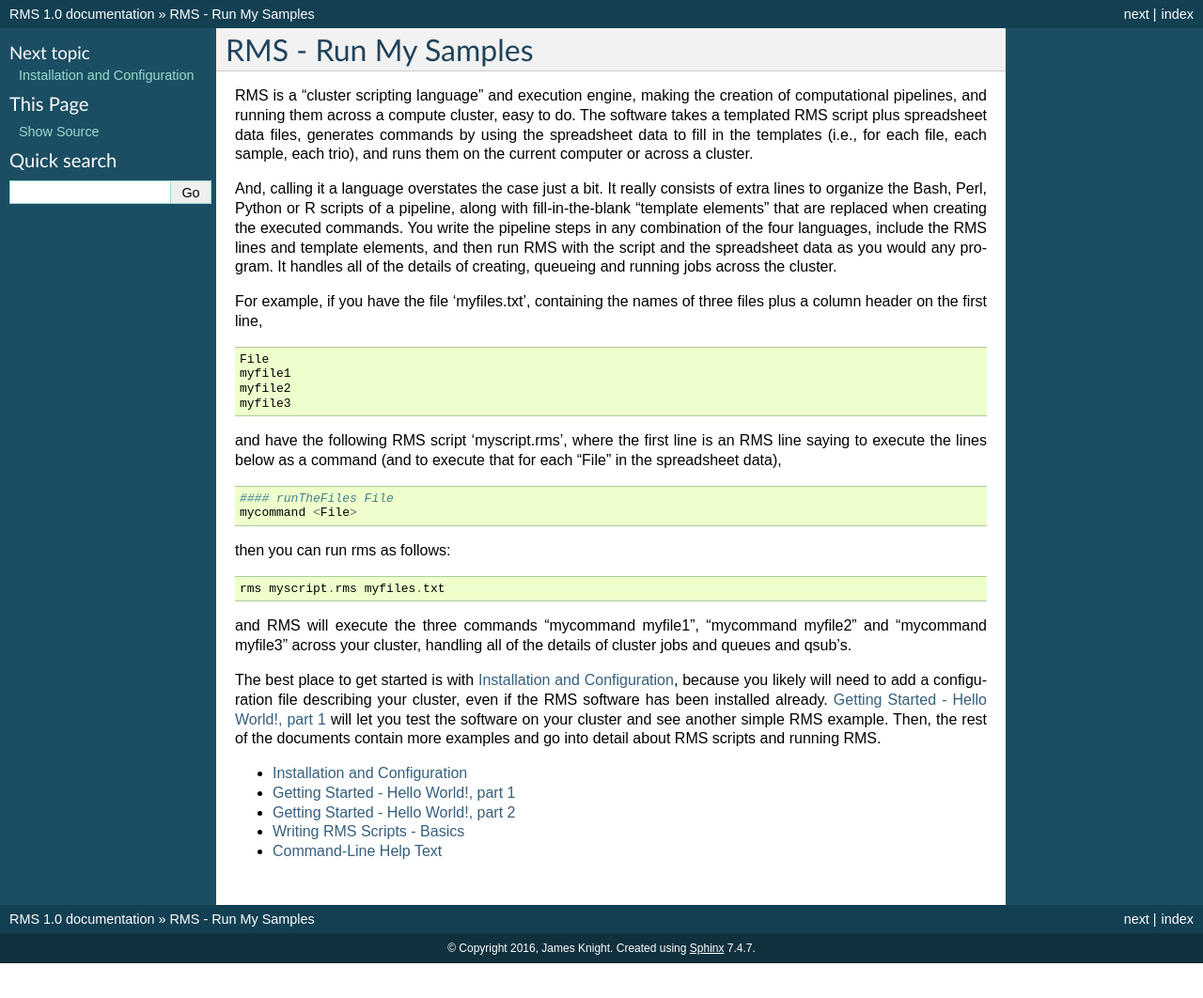
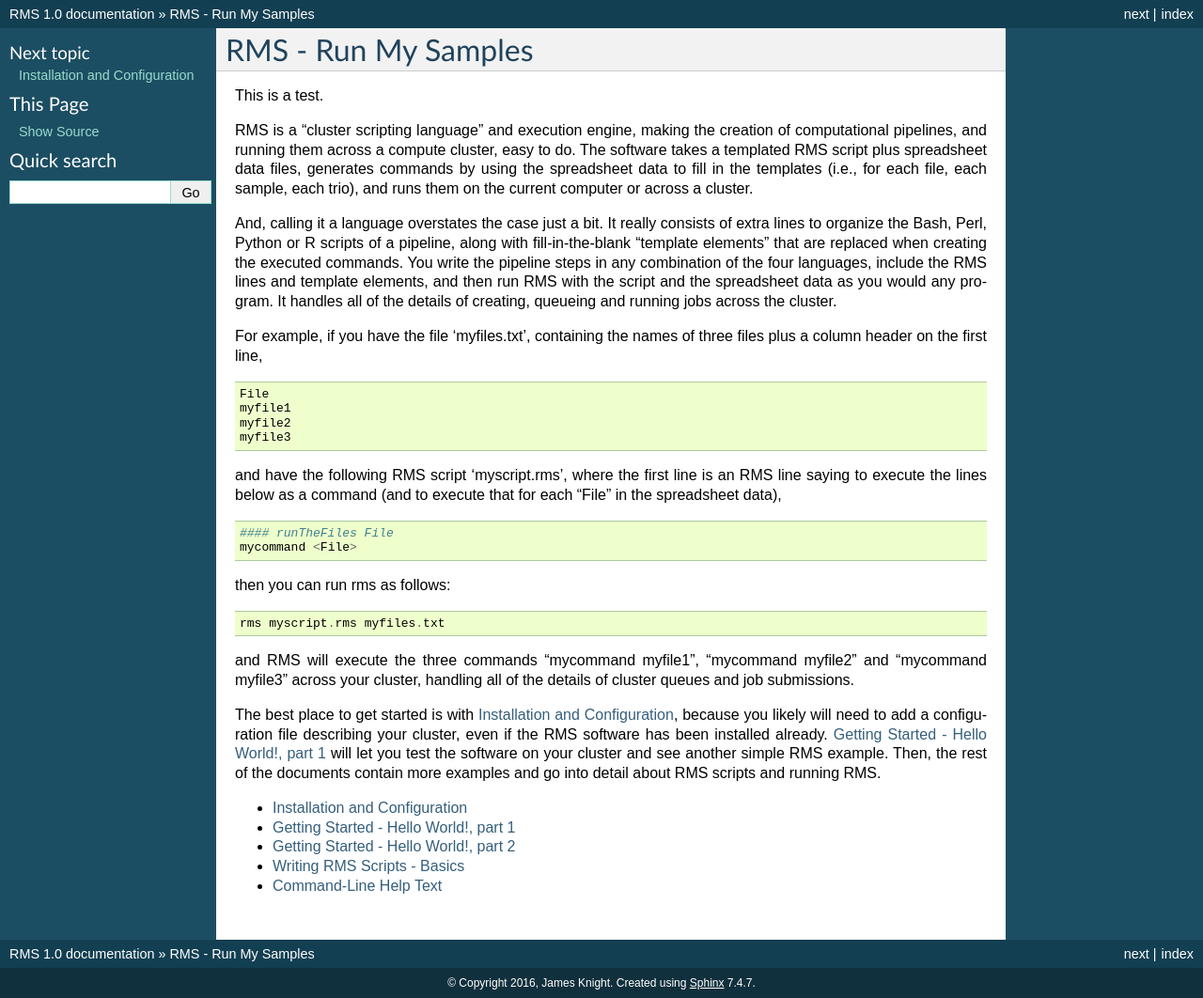
Before and after one commit to knightjimr/rms, a Sphinx documentation site: the page built from docs/index.rst, in a window 1280 px wide. Shown: the whole page at 94% size. Built offline with Sphinx 7.4.7, drawn with Linux system fonts in a browser that asks for light colours; before the commit the page ends 1025 px from its top, so only the background shows below that.

Commit message:
Test readthedocs change

```diff
--- a/docs/index.rst
+++ b/docs/index.rst
@@ -5,6 +5,8 @@
 
 RMS - Run My Samples
 ====================
+
+This is a test.
 
 RMS is a “cluster scripting language” and execution engine, making the creation of computational
 pipelines, and running them across a compute cluster, easy to do.  The software takes a templated
@@ -38,7 +40,7 @@ then you can run rms as follows: ::
    rms myscript.rms myfiles.txt
 
 and RMS will execute the three commands "mycommand myfile1", "mycommand myfile2" and "mycommand
-myfile3" across your cluster, handling all of the details of cluster jobs and queues and qsub's.
+myfile3" across your cluster, handling all of the details of cluster queues and job submissions.
 
 The best place to get started is with :doc:`installation`, because you likely will need to add a
 configuration file describing your cluster, even if the RMS software has been installed already.
```
